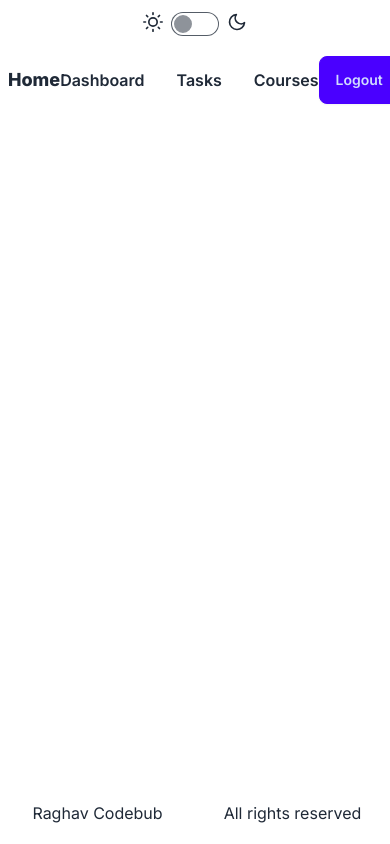
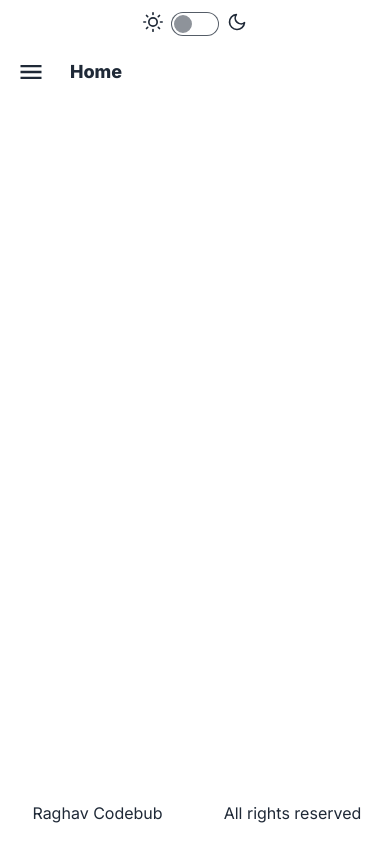
Before and after one commit to Raghav123-30/students-management, a Next.js app: page / in a window 390 px wide. Built offline with nearby package versions, Linux system fonts and the light colour scheme.

Commit message:
Implemented responsive navigation

```diff
--- a/package.json
+++ b/package.json
@@ -11,7 +11,8 @@
   "dependencies": {
     "next": "14.0.4",
     "react": "^18",
-    "react-dom": "^18"
+    "react-dom": "^18",
+    "react-icons": "^4.12.0"
   },
   "devDependencies": {
     "@types/node": "^20",
--- /dev/null
+++ b/src/components/MobileNavigation.tsx
@@ -0,0 +1,65 @@
+"use client";
+import Link from "next/link";
+import { useState } from "react";
+
+import { MdMenu, MdClose } from "react-icons/md";
+
+const MobileNavigation = () => {
+  const [isDrawerOpen, setDrawerOpen] = useState(false);
+  const toggle = () => setDrawerOpen(!isDrawerOpen);
+  return (
+    <div className="drawer drawer-end">
+      <input
+        id="my-drawer-4"
+        type="checkbox"
+        className="drawer-toggle"
+        checked={isDrawerOpen}
+        onChange={toggle}
+      />
+      <div className="drawer-content flex items-center gap-2">
+        <label htmlFor="my-drawer-4" className="drawer-button btn btn-ghost ">
+          {!isDrawerOpen ? <MdMenu size={28} /> : <MdClose size={28} />}
+        </label>
+        <Link href={"/"} className="font-extrabold text-lg">
+          Home
+        </Link>
+      </div>
+      <div className="drawer-side">
+        <label
+          htmlFor="my-drawer-4"
+          aria-label="close sidebar"
+          className="drawer-overlay"
+        ></label>
+        <ul className="menu p-4 w-80 min-h-full bg-base-200 text-base-content flex gap-4 flex-col justify-center items-center">
+          <Link
+            href={"/"}
+            className="font-semibold  px-4 py-2 rounded w-28"
+            aria-label="close sidebar"
+            onClick={toggle}
+          >
+            Dashboard
+          </Link>
+          <Link
+            href={"/"}
+            className="font-semibold w-28 px-4 py-2 rounded "
+            onClick={toggle}
+          >
+            Tasks
+          </Link>
+          <Link
+            href={"/"}
+            className="font-semibold w-28 px-4 py-2 rounded "
+            onClick={toggle}
+          >
+            Courses
+          </Link>
+          <button className="btn btn-primary " onClick={toggle}>
+            Logout
+          </button>
+        </ul>
+      </div>
+    </div>
+  );
+};
+
+export default MobileNavigation;
--- a/src/components/Navbar.tsx
+++ b/src/components/Navbar.tsx
@@ -1,9 +1,11 @@
 import React from "react";
 import Link from "next/link";
+import MobileNavigation from "./MobileNavigation";
 
 const Navbar = () => {
   return (
-    <div className="navbar bg-base-100 md:px-8 lg:px-16 xl:px-24">
+    <>
+      <div className="md:flex hidden navbar bg-base-100 md:px-8 lg:px-16 xl:px-24">
         <div className="navbar-start">
           <Link href={"/"} className="font-extrabold text-lg">
             Home
@@ -24,6 +26,10 @@ const Navbar = () => {
           <button className="btn btn-primary">Logout</button>
         </div>
       </div>
+      <div className="flex md:hidden">
+        <MobileNavigation />
+      </div>
+    </>
   );
 };
 
```
Also changed, not shown: 1 other file (tests, documents, lock files or other folders). Lines whose indentation alone changed are shown as unchanged.
